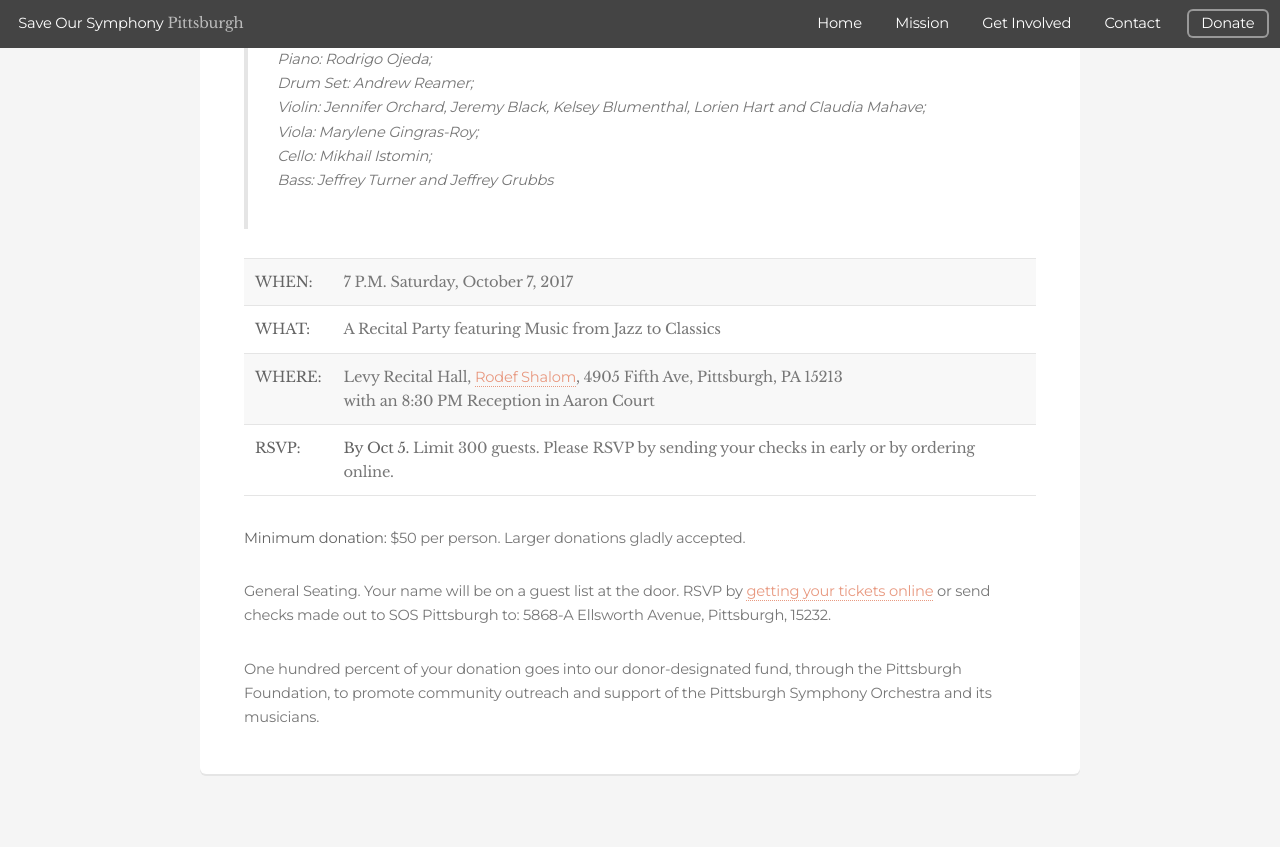
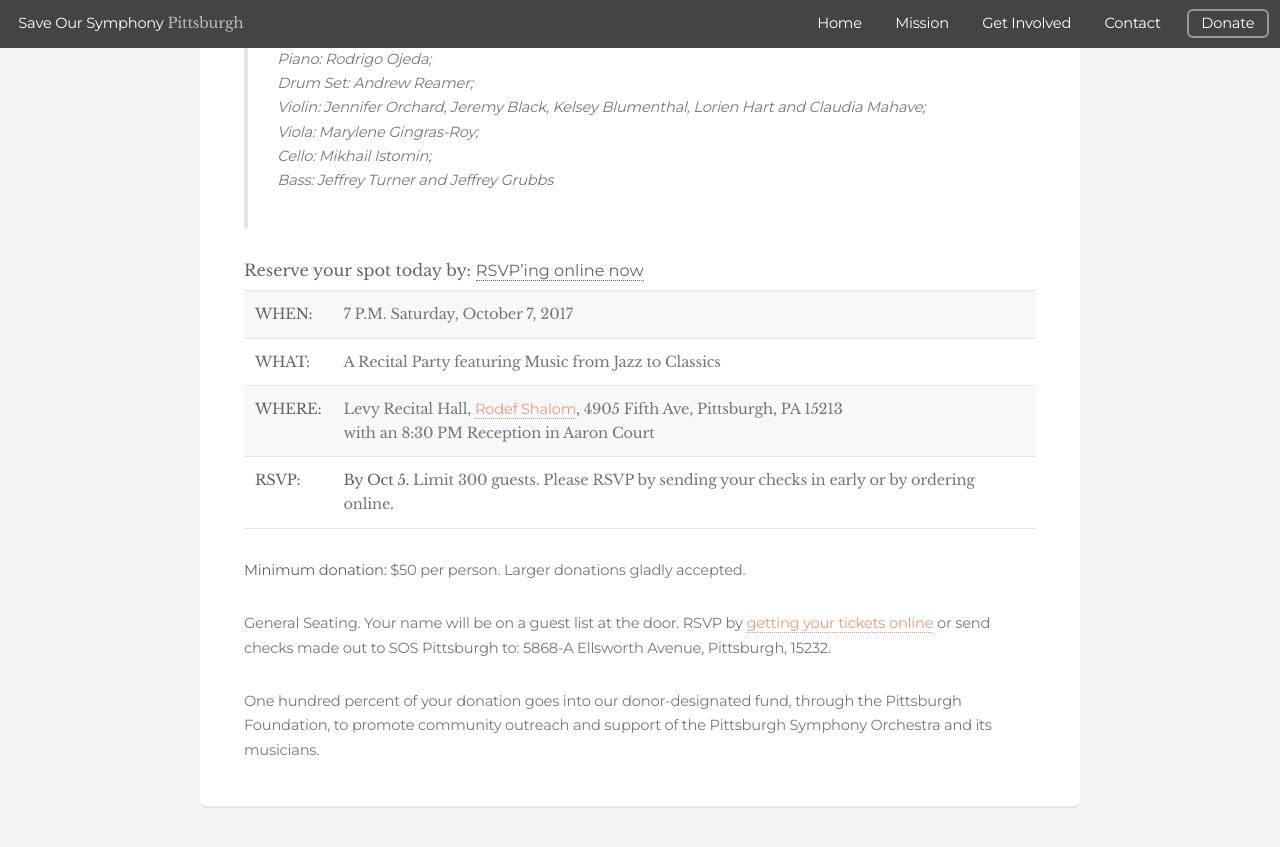
Before and after one commit to daraghbyrne/sospittsburgh, a Jekyll site: the page built from _posts/events/2017-10-07-starry-starry-night.markdown, in a window 1280 px wide and 900 px high, scrolled down 635 px. Shown: the top 847 px of the window. Built offline with Jekyll 4.4.1, drawn with Linux system fonts in a browser that asks for light colours.

Commit message:
minor change

```diff
--- a/_posts/events/2017-10-07-starry-starry-night.markdown
+++ b/_posts/events/2017-10-07-starry-starry-night.markdown
@@ -22,6 +22,7 @@ description: "A Recital Party at Rodef Shalom on October 7th with our Stars: The
 > _Cello:_ Mikhail Istomin; <br/>
 > _Bass:_ Jeffrey Turner and Jeffrey Grubbs
 
+#### Reserve your spot today by: [RSVP'ing online now](https://squareup.com/store/save-our-symphony-pittsburgh)
 
 
 | __WHEN:__  | 7 P.M. Saturday, October 7, 2017  |
```
